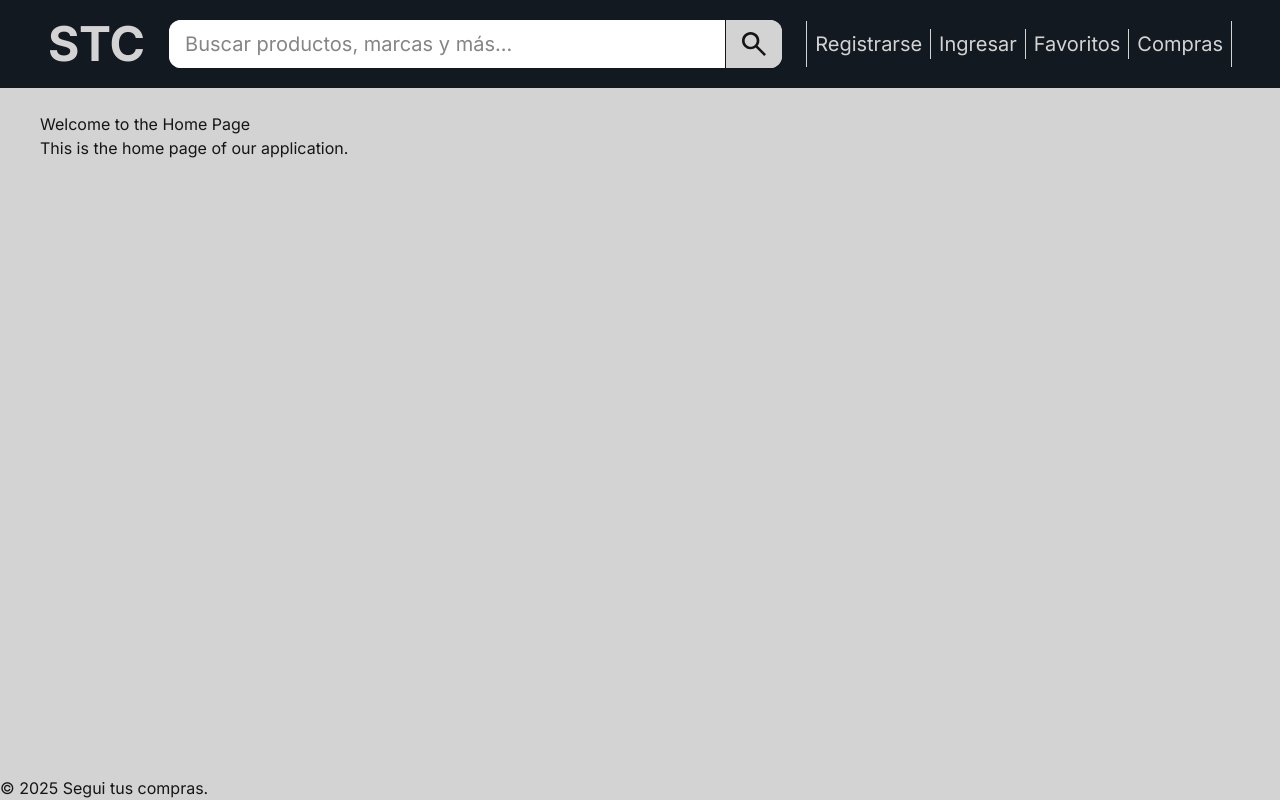
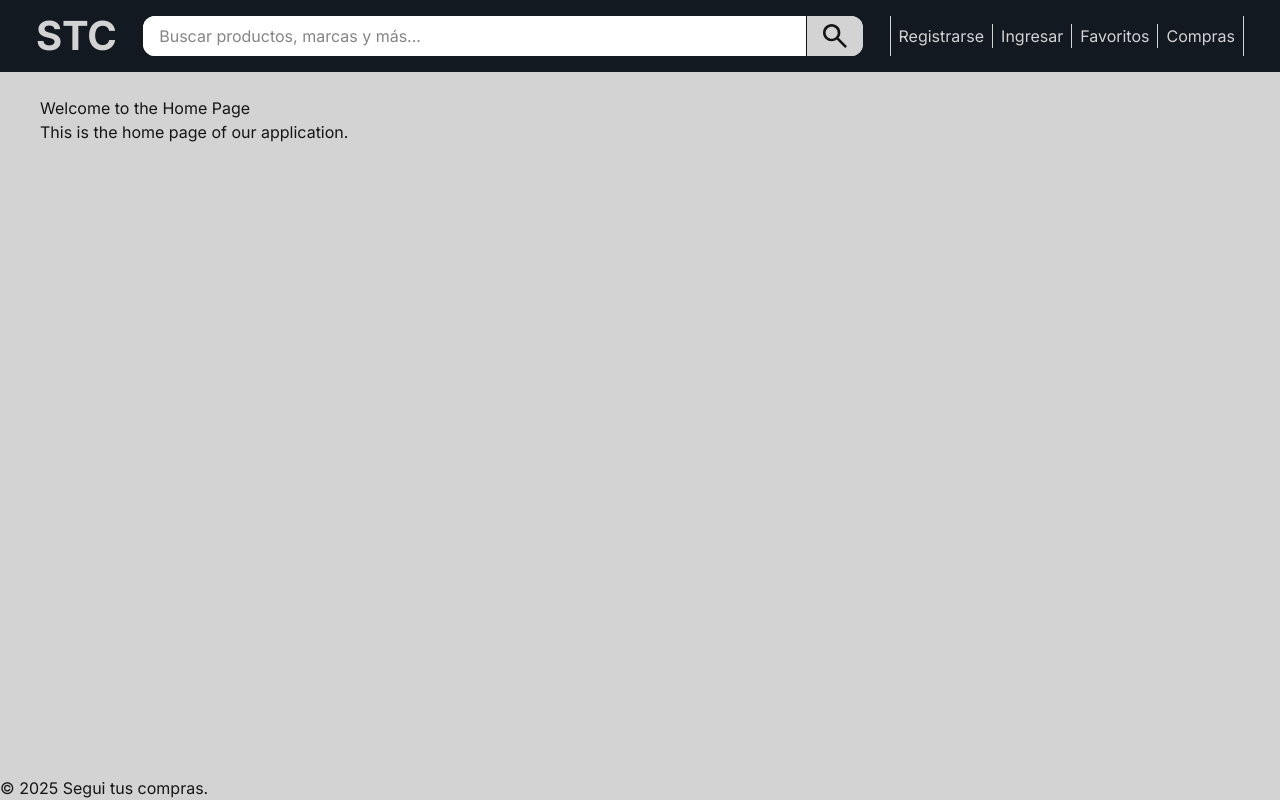
Before and after one commit to matulai/PDES-2025C1-STC, a React (Vite) app in the folder Front/: page / in a window 1280 px wide. Built offline with nearby package versions, Linux system fonts and the light colour scheme.

Commit message:
Add: responsive on header

```diff
--- a/Front/src/styles/Header.css
+++ b/Front/src/styles/Header.css
@@ -3,14 +3,24 @@
   flex-direction: row;
   justify-content: space-between;
   align-items: center;
-  padding: 12px 48px;
-  height: 88px;
+  padding: 12px 36px;
   background-color: var(--color-black-light);
 }
 
 .header-container-title {
-  font-size: 48px;
+  font-size: 40px;
   font-weight: 700;
-  line-height: 58px;
+  line-height: 48px;
   color: var(--color-grey-light);
 }
+
+@media (min-width: 1536px) {
+  .header-container-title {
+    font-size: 48px;
+    line-height: 58px;
+  }
+
+  .header-container {
+    padding: 12px 48px;
+  }
+}
--- a/Front/src/styles/Navbar.css
+++ b/Front/src/styles/Navbar.css
@@ -13,7 +13,7 @@
   justify-content: center;
   align-items: center;
   padding: 0 8px;
-  font-size: 20px;
+  font-size: 16px;
   color: var(--color-grey-light);
   border-right: 1px solid var(--color-grey-light);
 }
@@ -53,3 +53,9 @@
   background-color: var(--color-grey-light);
   transition: width 0.3s ease;
 }
+
+@media (min-width: 1536px) {
+  .navbar-container-link {
+    font-size: 20px;
+  }
+}
--- a/Front/src/styles/Searchbar.css
+++ b/Front/src/styles/Searchbar.css
@@ -1,5 +1,5 @@
 .searchbar-container {
-  height: 48px;
+  height: 40px;
   max-width: 768px;
   width: 100%;
   padding: 0 24px;
@@ -19,7 +19,7 @@
   width: 100%;
   height: 100%;
   padding: 0 16px;
-  font-size: 20px;
+  font-size: 16px;
   outline: none;
   border-radius: 12px 0 0 12px;
   color: var(--color-black-dark);
@@ -44,3 +44,12 @@
 .searchbar-container-form-button:hover {
   background-color: var(--color-grey-medium);
 }
+
+@media (min-width: 1536px) {
+  .searchbar-container {
+    height: 48px;
+  }
+  .searchbar-container-form-input {
+    font-size: 20px;
+  }
+}
--- a/Front/src/views/Home.tsx
+++ b/Front/src/views/Home.tsx
@@ -1,9 +1,9 @@
 const Home = () => {
   return (
-    <div>
+    <>
       <h1>Welcome to the Home Page</h1>
       <p>This is the home page of our application.</p>
-    </div>
+    </>
   );
 };
 
```
